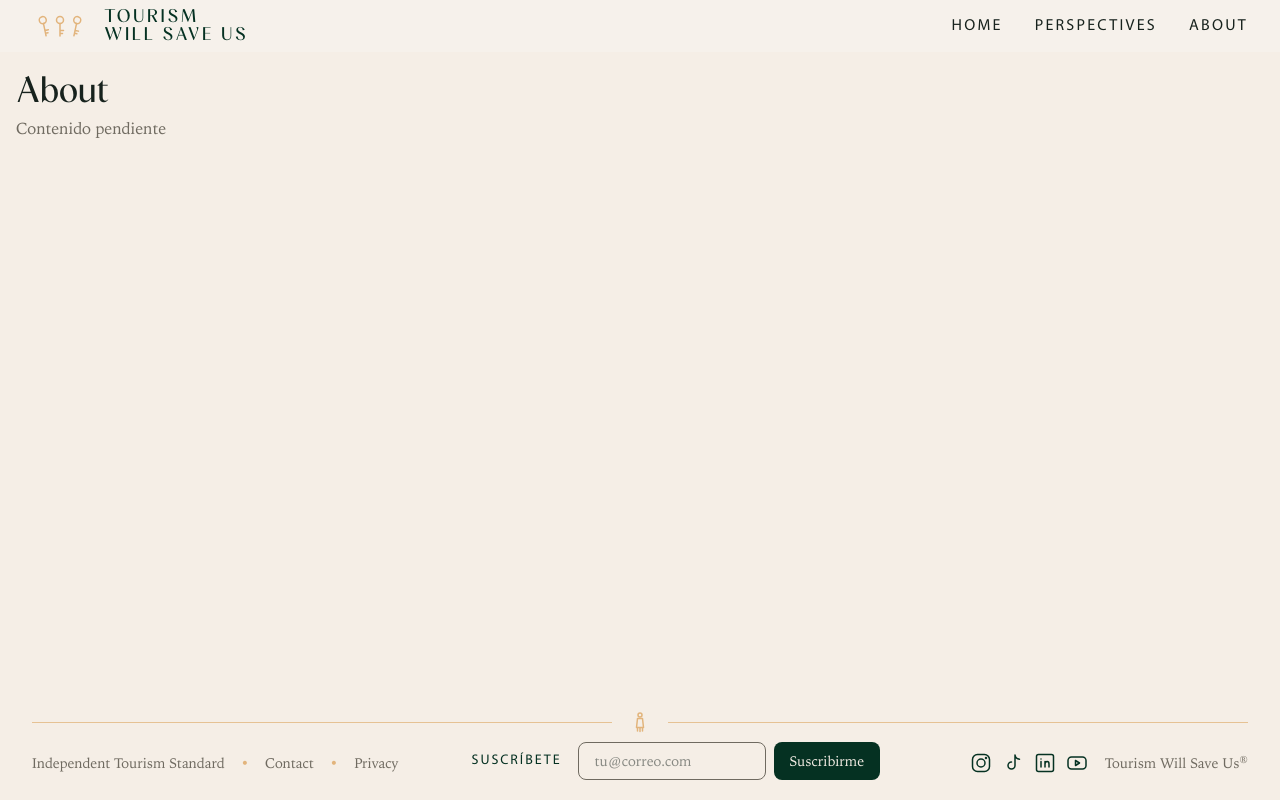
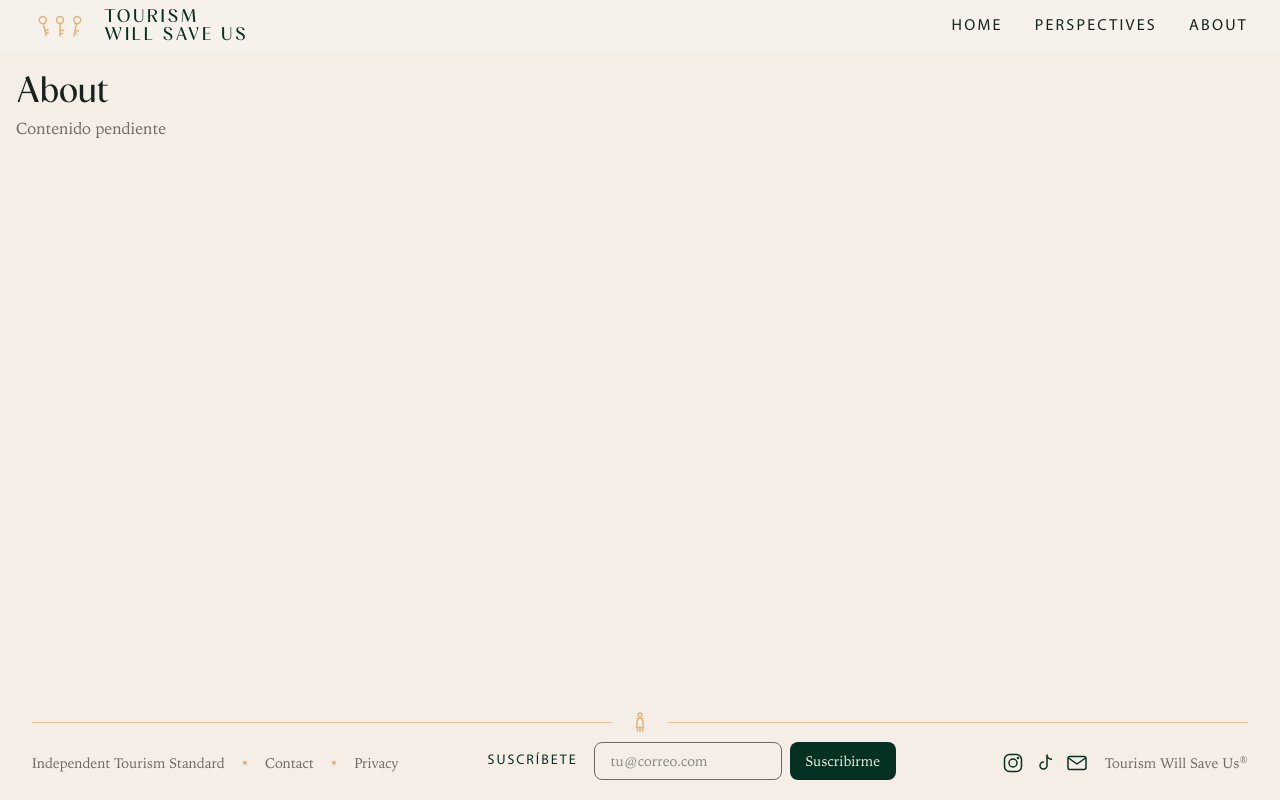
Before and after one commit to Maush963/TWSU, a Next.js app: page /about in a window 1280 px wide. Built offline with nearby package versions, Linux system fonts and the light colour scheme; no server answers.

Commit message:
footer: quita LinkedIn y YouTube y agrega email
Co-Authored-By: Claude Sonnet 5.5 <noreply@anthropic.com>

```diff
--- a/src/components/layout/Footer.tsx
+++ b/src/components/layout/Footer.tsx
@@ -1,7 +1,7 @@
 import Link from "next/link";
 import { uiText } from "@/content/ui-text";
 import { SOCIAL_LINKS } from "@/content/social";
-import { InstagramIcon, LinkedInIcon, OrnamentIcon, TikTokIcon, YouTubeIcon } from "@/components/ui/icons";
+import { InstagramIcon, MailIcon, OrnamentIcon, TikTokIcon } from "@/components/ui/icons";
 import { SubscribeBar } from "./SubscribeBar";
 
 // Privacy todavía no tiene página (pendiente del cliente): se muestra como texto, sin enlace.
@@ -14,8 +14,7 @@ const LINKS = [
 const SOCIAL_ICONS = {
   instagram: InstagramIcon,
   tiktok: TikTokIcon,
-  linkedin: LinkedInIcon,
-  youtube: YouTubeIcon,
+  email: MailIcon,
 } as const;
 
 export function Footer() {
@@ -48,19 +47,20 @@ export function Footer() {
         <SubscribeBar />
         <div className="flex items-center gap-4">
           <ul aria-label={uiText.footer.social} className="flex items-center gap-2">
-            {SOCIAL_LINKS.map(({ id, label, href }) => {
+            {SOCIAL_LINKS.map(({ id, label, href, external }) => {
               const Icon = SOCIAL_ICONS[id];
+              const className = "text-accent hover:text-gold";
               return (
                 <li key={id}>
-                  <a
-                    href={href}
-                    aria-label={label}
-                    target="_blank"
-                    rel="noopener noreferrer"
-                    className="text-accent hover:text-gold"
-                  >
-                    <Icon className="size-6" />
-                  </a>
+                  {external ? (
+                    <a href={href} aria-label={label} target="_blank" rel="noopener noreferrer" className={className}>
+                      <Icon className="size-6" />
+                    </a>
+                  ) : (
+                    <Link href={href} aria-label={label} className={className}>
+                      <Icon className="size-6" />
+                    </Link>
+                  )}
                 </li>
               );
             })}
--- a/src/components/ui/icons.tsx
+++ b/src/components/ui/icons.tsx
@@ -92,11 +92,11 @@ export function LinkedInIcon(props: IconProps) {
   );
 }
 
-export function YouTubeIcon(props: IconProps) {
+export function MailIcon(props: IconProps) {
   return (
     <svg {...base} {...props}>
-      <rect x="3" y="6" width="18" height="12" rx="3.5" />
-      <path d="M10.5 9.5v5l4-2.5z" />
+      <rect x="3" y="5.5" width="18" height="13" rx="2" />
+      <path d="M3.5 7l8.5 6 8.5-6" />
     </svg>
   );
 }
--- a/src/content/social.ts
+++ b/src/content/social.ts
@@ -1,8 +1,9 @@
 // Redes del pie. Las direcciones son las páginas principales de cada red hasta que el cliente
 // entregue sus perfiles; ver docs/decisiones-tecnicas.md.
+// El correo apunta al formulario de contacto hasta que el cliente entregue su dirección; entonces
+// el `href` pasa a `mailto:` y `external` a `true`.
 export const SOCIAL_LINKS = [
-  { id: "instagram", label: "Instagram", href: "https://www.instagram.com/" },
-  { id: "tiktok", label: "TikTok", href: "https://www.tiktok.com/" },
-  { id: "linkedin", label: "LinkedIn", href: "https://www.linkedin.com/" },
-  { id: "youtube", label: "YouTube", href: "https://www.youtube.com/" },
+  { id: "instagram", label: "Instagram", href: "https://www.instagram.com/", external: true },
+  { id: "tiktok", label: "TikTok", href: "https://www.tiktok.com/", external: true },
+  { id: "email", label: "Email", href: "/join", external: false },
 ] as const;
```
Also changed, not shown: 1 other file (tests, documents, lock files or other folders).
